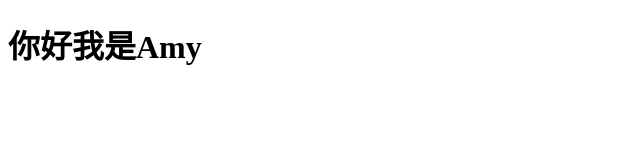
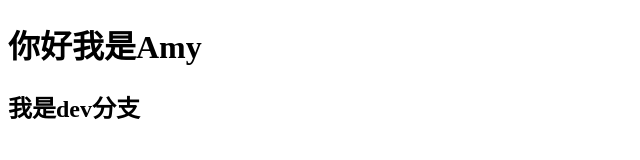
Before and after one commit to jess1104/com_work, a plain HTML site: page index.html in a window 1280 px wide. Shown: the whole page, without its empty margins (0-640 px from the left). Drawn offline with Linux system fonts and the light colour scheme.

Commit message:
add h2 tag

```diff
--- a/index.html
+++ b/index.html
@@ -8,5 +8,6 @@
 </head>
 <body>
     <h1>你好我是Amy</h1>
+    <h2>我是dev分支</h2>
 </body>
 </html>
```
